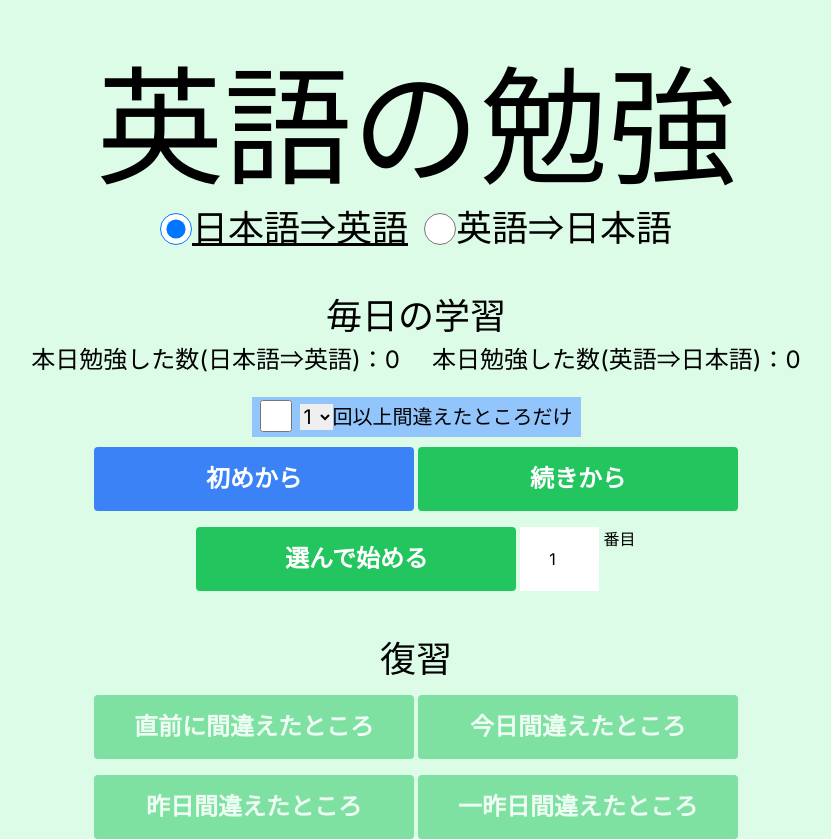
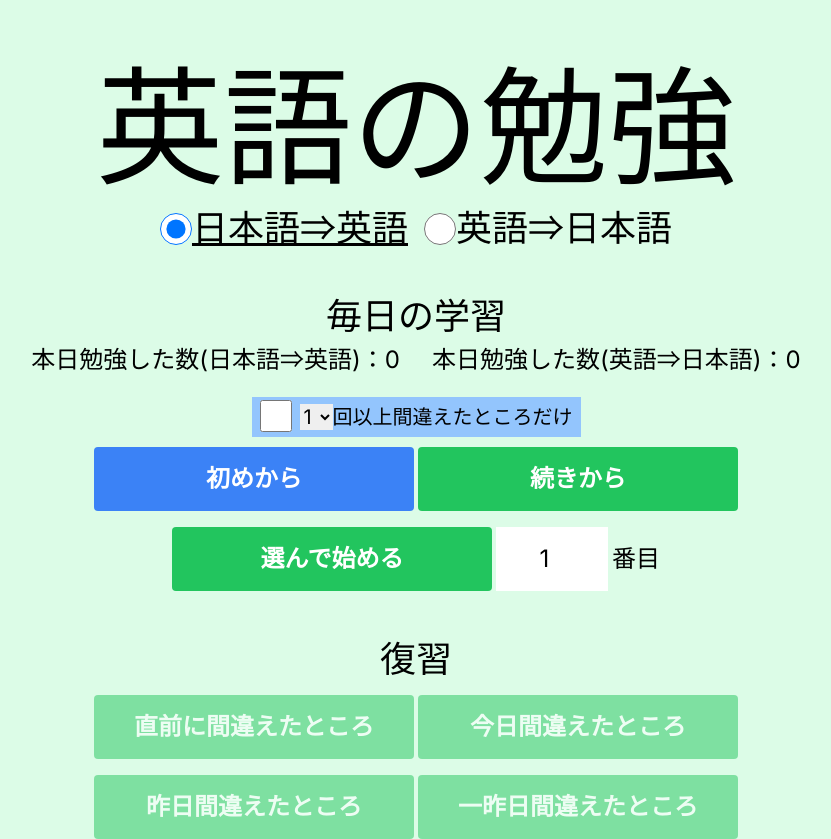
Before and after one commit to tyahha/english-words-study, a Next.js app: page / in a window 1280 px wide. Shown: the whole page, without its empty margins (224-1055 px from the left). Built offline with nearby package versions, Linux system fonts and the light colour scheme.

Commit message:
番号入力欄を大きくした

```diff
--- a/components/Title.tsx
+++ b/components/Title.tsx
@@ -231,7 +231,7 @@ export const TitleView = () => {
           選んで始める
         </button>
         <input
-          className={"text-center"}
+          className={"text-center text-2xl"}
           value={questionNumber}
           type={"number"}
           min={1}
@@ -242,7 +242,7 @@ export const TitleView = () => {
             setQuestionNumber(n)
           }}
         />
-        <div className={"align-text-bottom"}>番目</div>
+        <div className={"text-2xl text-center py-4"}>番目</div>
       </div>
       <h2 className="text-center mt-12 text-4xl">復習</h2>
       <div className="flex justify-center gap-1 mt-4">
```
